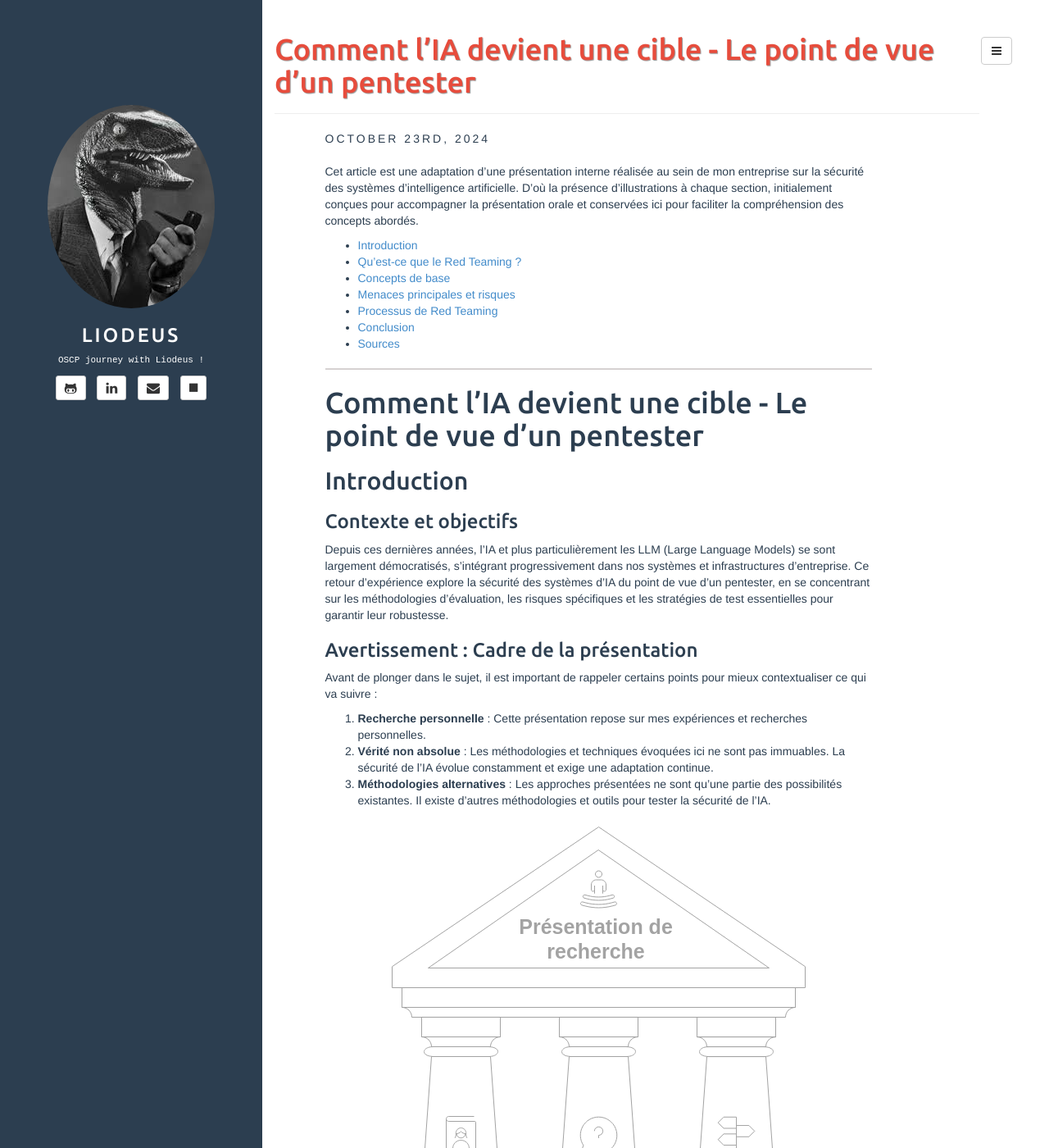
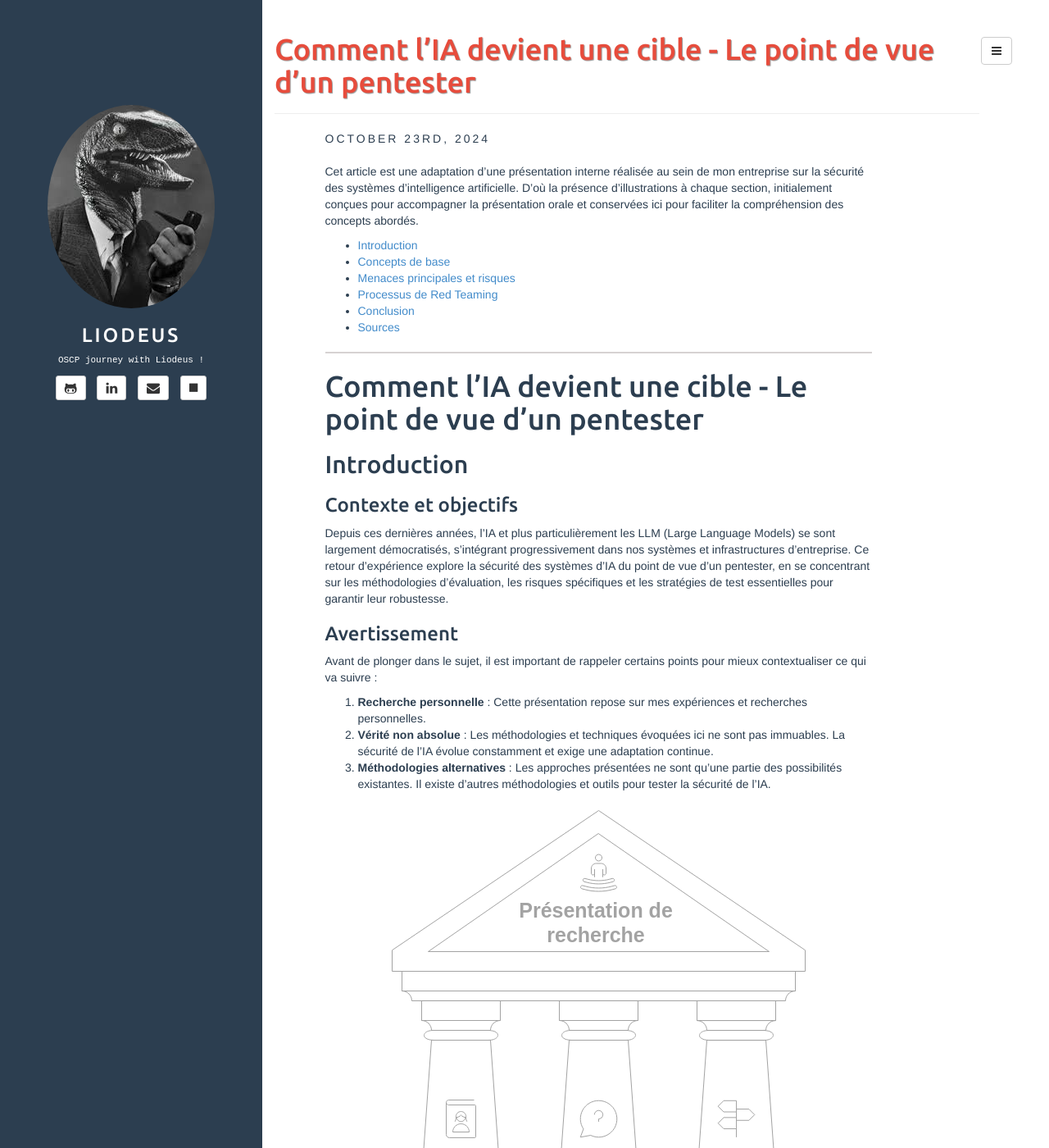
Before and after one commit to Liodeus/liodeus.github.io, a Jekyll site: the page built from _posts/2024-10-23-AI_cyber.security_review_and_testing.md, in a window 1280 px wide and 1400 px high. Shown: the whole window at 82% size. Built offline with Jekyll 4.4.1, drawn with Linux system fonts in a browser that asks for light colours; some of the changed text lies outside the part shown.

Commit message:
Update 2024-10-23-AI_cyber.security_review_and_testing.md

```diff
--- a/_posts/2024-10-23-AI_cyber.security_review_and_testing.md
+++ b/_posts/2024-10-23-AI_cyber.security_review_and_testing.md
@@ -8,7 +8,6 @@ description: "Comment l’IA devient une cible - Le point de vue d’un penteste
 Cet article est une adaptation d'une présentation interne réalisée au sein de mon entreprise sur la sécurité des systèmes d'intelligence artificielle. D'où la présence d'illustrations à chaque section, initialement conçues pour accompagner la présentation orale et conservées ici pour faciliter la compréhension des concepts abordés.
 
 - [Introduction](#introduction)
-- [Qu'est-ce que le Red Teaming ?](#quest-ce-que-le-red-teaming-)
 - [Concepts de base](#concepts-de-base)
 - [Menaces principales et risques](#menaces-principales-et-risques)
 - [Processus de Red Teaming](#processus-de-red-teaming)
@@ -22,7 +21,7 @@ Cet article est une adaptation d'une présentation interne réalisée au sein de
 ### Contexte et objectifs
 Depuis ces dernières années, l'IA et plus particulièrement les LLM (Large Language Models) se sont largement démocratisés, s'intégrant progressivement dans nos systèmes et infrastructures d'entreprise. Ce retour d'expérience explore la sécurité des systèmes d'IA du point de vue d'un pentester, en se concentrant sur les méthodologies d'évaluation, les risques spécifiques et les stratégies de test essentielles pour garantir leur robustesse.
 
-### Avertissement : Cadre de la présentation
+### Avertissement
 Avant de plonger dans le sujet, il est important de rappeler certains points pour mieux contextualiser ce qui va suivre :
 
 1. **Recherche personnelle** : Cette présentation repose sur mes expériences et recherches personnelles.
@@ -48,7 +48,6 @@ Pour garantir une sécurité optimale, il est crucial de combiner ces deux appro
     <img src="https://raw.githubusercontent.com/Liodeus/liodeus.github.io/refs/heads/master/assets/imgs/AI/redteam_vs_pentest.svg">
 </p>
 
-## Concepts de base
 ### Les LLM ne se limitent pas qu’au texte
 Les modèles de langage, ne se limitent pas à la génération de texte. Ils s'appliquent à des domaines variés tels que le traitement du langage naturel (NLP), la vision par ordinateur (computer vision) pour les images, et l'audio pour les voix. Ils acceptent également d'autres formats d'entrée de données, formant ainsi des modèles multimodaux capables de traiter et croiser différents types d'informations. Cette diversité élargit considérablement leur surface d'attaque.
 
```
Also changed, not shown: other parts of _posts/2024-10-23-AI_cyber.security_review_and_testing.md (+3 -2 lines).
